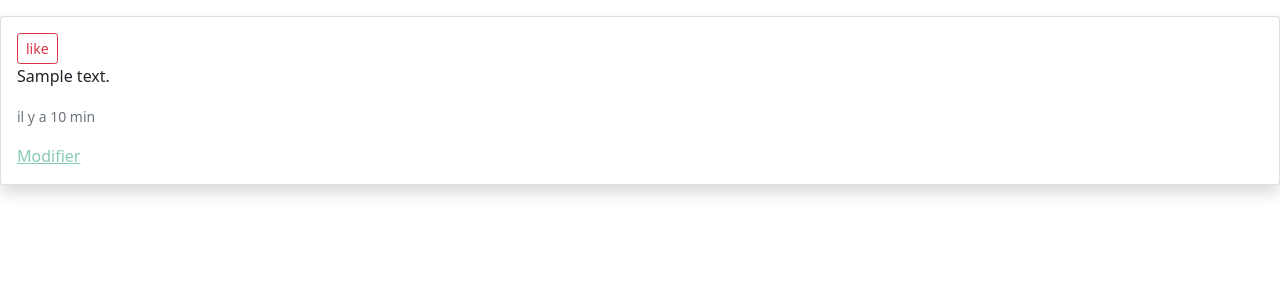
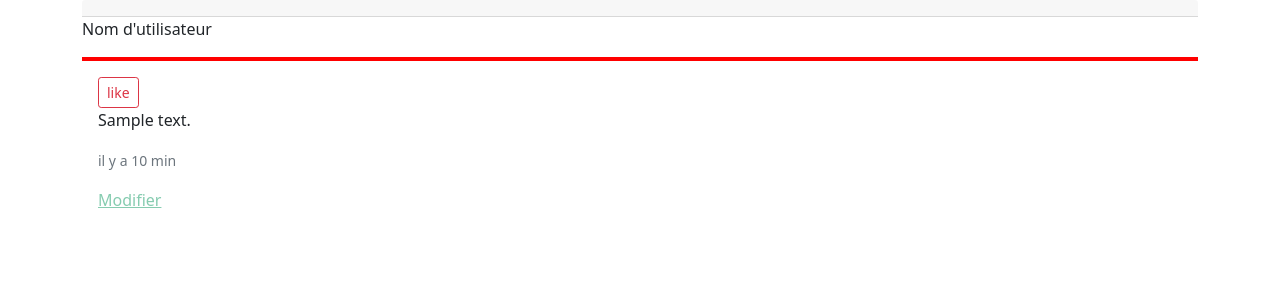
Before and after one commit to Kelvinfbt/mspr-wis2, a PHP site: page /post/show.php?id=1 in a window 1280 px wide. Shown: the top 300 px of the page. Run offline with PHP 8.4, Linux system fonts and the light colour scheme; data comes from the database, SQL or seed files in the repository; tables that the repository leaves empty hold one stand-in row (values such as "Sample post"); some libraries are stand-ins or nearby versions.

Commit message:
update: post

```diff
--- a/functions/database.php
+++ b/functions/database.php
@@ -8,7 +8,7 @@
 function connectDB()
 {
     try {
-        return new PDO('mysql:host=localhost;dbname=msprwis2;charset=UTF8', 'root', 'root');
+        return new PDO('mysql:host=localhost;dbname=msprwis2;charset=UTF8', 'root', '');
     } catch (PDOException $e) {
         print "Erreur !: " . $e->getMessage() . "<br/>";
         die();
--- a/post/show.php
+++ b/post/show.php
@@ -21,19 +21,22 @@ $page = [
 
 <main>
     <section id="show-post">
-        <div class="container-post">
-            <div class="card mb-3 mx-auto shadow mt-3">
-                <img src="https://via.placeholder.com/100x50" class="card-img-top" alt="">
+        <div class="container">
+            <div class="card-header"></div>
+            <p>Nom d'utilisateur</p>
+            <div class="card-image-post">
+                <img src="https://via.placeholder.com/500x500" alt="">
+            </div>
             <div class="card-body">
-                    <form action="../api/likes/store.php?id=<?php echo $post['id'] ?>" method="POST">
                 <button type="submit" class="btn btn-outline-danger btn-sm">
                     like
                 </button>
+                <p><?php echo $post['body']; ?></p>
+                <form action="../api/likes/store.php" method="POST">
                 </form>
-                    <p><?php echo $post['body']; ?></p>
                 <p class="card-text"><small class="text-muted">il y a 10 min</small></p>
-                    <a href="/api/posts/edit.php?id=<?php echo $post['id'] ?>">Modifier</a>
-                </div>
+                <a href="api/posts/edit.php?id=<?php echo $post['id'] ?>">Modifier</a>
+
             </div>
         </div>
     </section>
--- a/src/scss/app.scss
+++ b/src/scss/app.scss
@@ -9,7 +9,7 @@
 @import "components/btn-login";
 @import "components/profil-home";
 @import "components/btn-welcome";
-
+@import "components/post-show";
 
 // PAGES
 @import "pages/home";
--- /dev/null
+++ b/src/scss/components/_post-show.scss
@@ -0,0 +1,15 @@
+#show-post {
+  display: flex;
+  align-self: center;
+  align-content: center;
+  align-items: center;
+}
+
+.card-image-post {
+  border: solid 2px red;
+  display: flex;
+  align-self: center;
+  align-content: center;
+  align-items: center;
+
+}
--- a/src/scss/components/_post.scss
+++ b/src/scss/components/_post.scss
@@ -19,18 +19,4 @@
     justify-content: center;
   }
 
-  #show-post {
-    display: flex;
-    width: 100%;
-    margin: 0;
-
-    .container_post {
-      margin-left: auto;
-      margin-right: auto;
-      width: 900px;
-      padding-top: 100px;
     }
-  }
-
-
-}
```
Also changed, not shown: assets/css/app.css. Lines whose indentation alone changed are shown as unchanged.
